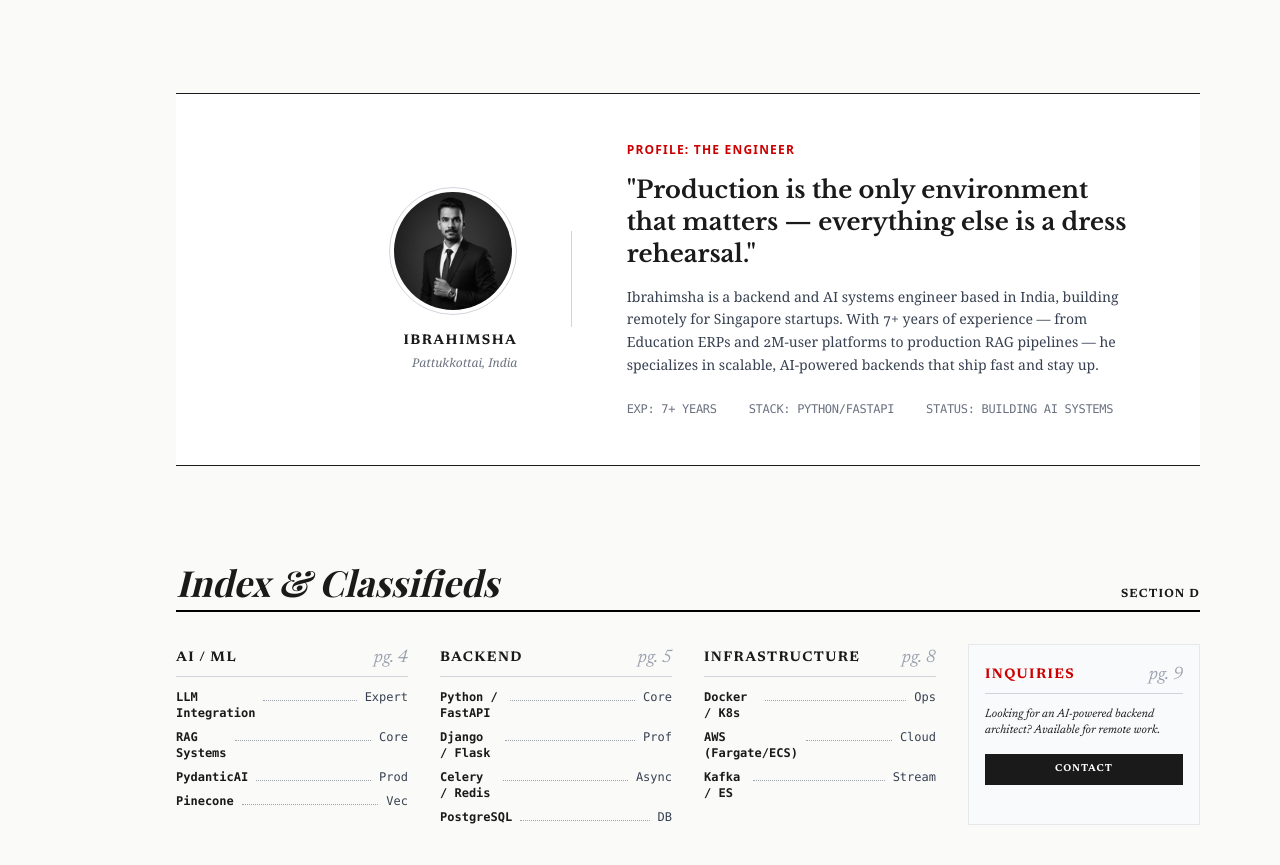
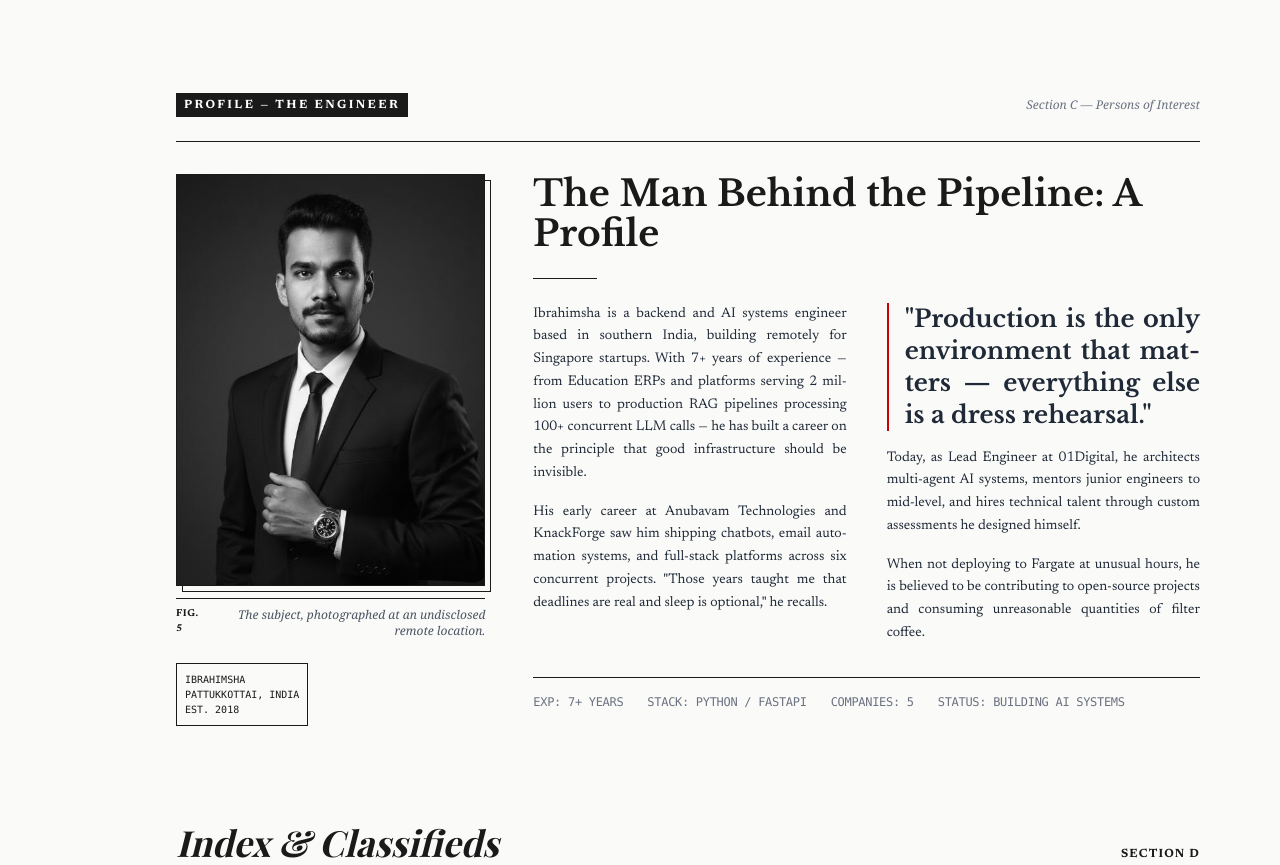
Before and after one commit to ibrahimshadev/ibrahimshadev.github.io, a plain HTML site: page index.html in a window 1280 px wide. Shown: the part 3309-4174 px from the top of the page. Drawn offline with nearby package versions, Linux system fonts and the light colour scheme; a web font is replaced by a local one.

Commit message:
Redesign profile section as newspaper editorial piece
Rectangular press photo with shadow frame and Fig. 5 caption,
two-column justified text layout, pull quote with red border,
section header matching rest of paper, witty reporter prose.

```diff
--- a/index.html
+++ b/index.html
@@ -235,29 +235,47 @@ LICENSE: OPEN SOURCE
 </article>
 </div>
 </section>
-<section class="bg-white border-y border-news-ink py-12 mb-24">
-<div class="max-w-4xl mx-auto grid grid-cols-1 md:grid-cols-12 gap-8 items-center">
-<div class="md:col-span-4 text-center md:text-right">
-<div class="w-32 h-32 mx-auto md:ml-auto md:mr-0 rounded-full border border-gray-300 p-1 mb-4">
-<img alt="Portrait of Ibrahimsha" class="w-full h-full object-cover rounded-full grayscale" src="images/me.jpg"/>
+<section class="mb-24">
+<div class="flex justify-between items-center mb-6">
+<span class="text-xs font-bold uppercase tracking-[0.2em] bg-news-ink text-white px-2 py-1">Profile — The Engineer</span>
+<span class="text-xs font-serif italic text-gray-500">Section C — Persons of Interest</span>
 </div>
-<h5 class="font-bold text-sm uppercase tracking-widest mb-1">Ibrahimsha</h5>
-<p class="text-xs italic text-gray-500 font-serif">Pattukkottai, India</p>
+<div class="grid grid-cols-1 lg:grid-cols-12 gap-8 lg:gap-12 items-start border-t border-news-ink pt-8">
+<div class="lg:col-span-4">
+<figure>
+<div class="relative">
+<div class="absolute inset-0 border border-news-ink translate-x-1.5 translate-y-1.5"></div>
+<img alt="Portrait of Ibrahimsha" class="relative w-full aspect-[3/4] object-cover grayscale contrast-110 z-10 border border-news-ink bg-white" src="images/me.jpg"/>
 </div>
-<div class="md:col-span-1 hidden md:flex justify-center h-24">
-<div class="h-full w-px bg-gray-300"></div>
+<figcaption class="flex justify-between items-start mt-3 border-t border-news-ink pt-2">
+<span class="text-[10px] uppercase tracking-wider font-bold">Fig. 5</span>
+<span class="text-xs italic font-serif text-gray-600 text-right">The subject, photographed at an undisclosed remote location.</span>
+</figcaption>
+</figure>
+<div class="mt-6 text-[10px] font-mono border border-news-ink p-2 inline-block">
+IBRAHIMSHA<br/>
+PATTUKKOTTAI, INDIA<br/>
+EST. 2018
 </div>
-<div class="md:col-span-7">
-<h5 class="font-sans text-xs font-bold uppercase tracking-widest text-primary mb-4">Profile: The Engineer</h5>
-<blockquote class="text-xl md:text-2xl font-headline font-bold leading-tight mb-4">
-                        "Production is the only environment that matters — everything else is a dress rehearsal."
-                    </blockquote>
-<p class="text-sm font-serif leading-relaxed text-gray-700 max-w-lg">
-                        Ibrahimsha is a backend and AI systems engineer based in India, building remotely for Singapore startups. With 7+ years of experience — from Education ERPs and 2M-user platforms to production RAG pipelines — he specializes in scalable, AI-powered backends that ship fast and stay up.
-                    </p>
-<div class="mt-6 flex space-x-8 text-xs font-mono uppercase tracking-tight text-gray-500">
+</div>
+<div class="lg:col-span-8">
+<h3 class="font-headline text-3xl md:text-4xl font-bold leading-tight mb-6">The Man Behind the Pipeline: A Profile</h3>
+<div class="border-t border-news-ink w-16 mb-6"></div>
+<div class="grid grid-cols-1 md:grid-cols-2 gap-x-10 gap-y-4 text-justify-newspaper text-sm leading-relaxed font-display text-gray-800">
+<div>
+<p class="mb-4">Ibrahimsha is a backend and AI systems engineer based in southern India, building remotely for Singapore startups. With 7+ years of experience — from Education ERPs and platforms serving 2 million users to production RAG pipelines processing 100+ concurrent LLM calls — he has built a career on the principle that good infrastructure should be invisible.</p>
+<p class="mb-4">His early career at Anubavam Technologies and KnackForge saw him shipping chatbots, email automation systems, and full-stack platforms across six concurrent projects. "Those years taught me that deadlines are real and sleep is optional," he recalls.</p>
+</div>
+<div>
+<p class="mb-4 text-xl md:text-2xl font-headline font-bold leading-tight border-l-2 border-primary pl-4 not-italic">"Production is the only environment that matters — everything else is a dress rehearsal."</p>
+<p class="mb-4">Today, as Lead Engineer at 01Digital, he architects multi-agent AI systems, mentors junior engineers to mid-level, and hires technical talent through custom assessments he designed himself.</p>
+<p>When not deploying to Fargate at unusual hours, he is believed to be contributing to open-source projects and consuming unreasonable quantities of filter coffee.</p>
+</div>
+</div>
+<div class="mt-8 flex flex-wrap gap-6 text-xs font-mono uppercase tracking-tight text-gray-500 border-t border-news-ink pt-4">
 <span>Exp: 7+ Years</span>
-<span>Stack: Python/FastAPI</span>
+<span>Stack: Python / FastAPI</span>
+<span>Companies: 5</span>
 <span>Status: Building AI Systems</span>
 </div>
 </div>
```
